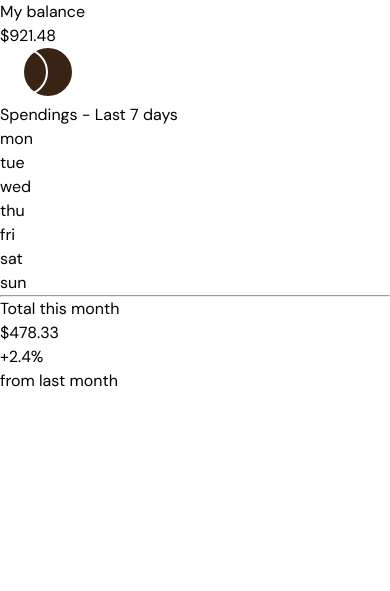
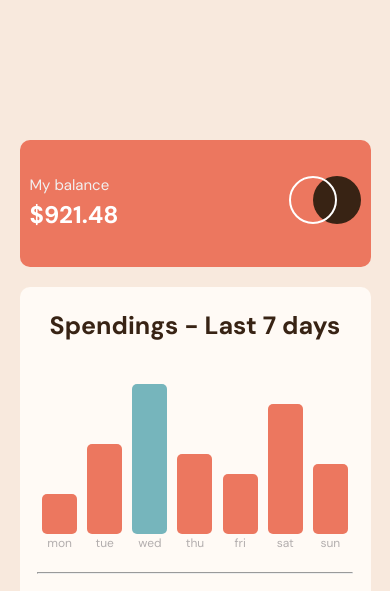
Before and after one commit to dev-yohannes/expense-chart-component, a plain HTML site: page index.html in a window 390 px wide. Shown: the top 591 px of the page. Drawn offline with nearby package versions, Linux system fonts and the light colour scheme; files that its build step writes are made by us from their sources.

Commit message:
done with the mobile side

```diff
--- a/styles/style.scss
+++ b/styles/style.scss
@@ -11,3 +11,187 @@
 
   --dm-sans: "DM Sans", sans-serif;
 }
+
+body {
+  background-color: var(--very-pale-orgnge);
+  background-color: var(--cream);
+}
+
+.div-container {
+  height: 100vh;
+  width: 90%;
+  margin: 0 auto;
+  display: flex;
+  flex-direction: column;
+  align-items: center;
+  justify-content: center;
+  gap: 20px;
+
+  .top-sec {
+    background-color: var(--soft-red);
+    border-radius: 10px;
+    width: 100%;
+    padding: 0 10px;
+    height: 15vh;
+    display: flex;
+    justify-content: space-between;
+    align-items: center;
+    color: white;
+
+    .left {
+      p:nth-of-type(1) {
+        font-size: 15px;
+        color: rgb(241, 240, 240);
+        font-weight: 400;
+      }
+
+      p:nth-of-type(2) {
+        font-size: 24px;
+        font-weight: 700;
+      }
+    }
+  }
+
+  .bottom-sec {
+    background-color: var(--very-pale-orgnge);
+    border-radius: 10px;
+    width: 100%;
+
+    * {
+      width: 90%;
+      margin: 0 auto;
+    }
+
+    h3 {
+      text-align: center;
+      color: var(--dark-brown);
+      font-weight: 700;
+      font-size: 25px;
+      padding-top: 20px;
+      margin-bottom: 40px;
+    }
+
+    .bars {
+      display: grid;
+      align-items: end;
+      grid-template-columns: repeat(7, 1fr);
+
+      .mon,
+      .tue,
+      .wed,
+      .thu,
+      .fri,
+      .sat,
+      .sun {
+        div {
+          border-radius: 5px;
+        }
+
+        p {
+          text-align: center;
+          color: rgb(179, 174, 174);
+          font-size: 12px;
+        }
+      }
+
+      .mon,
+      .tue,
+      .thu,
+      .fri,
+      .sat,
+      .sun {
+        div {
+          background-color: var(--soft-red);
+          width: 35px;
+        }
+      }
+
+      .mon {
+        div {
+          height: 40px;
+        }
+      }
+
+      .tue {
+        div {
+          height: 90px;
+        }
+      }
+
+      .wed {
+        div {
+          height: 150px;
+          width: 35px;
+          background-color: var(--cyan);
+        }
+      }
+
+      .thu {
+        div {
+          height: 80px;
+        }
+      }
+
+      .fri {
+        div {
+          height: 60px;
+        }
+      }
+
+      .sat {
+        div {
+          height: 130px;
+        }
+      }
+
+      .sun {
+        div {
+          height: 70px;
+        }
+      }
+    }
+
+    hr {
+      margin: 20px auto;
+    }
+
+    .total-sec {
+      margin-bottom: 40px;
+
+      .total-text {
+        font-size: 15px;
+        color: var(--medium-brown);
+      }
+
+      .total {
+        display: flex;
+        justify-content: space-around;
+        align-items: center;
+
+        p {
+          width: fit-content;
+        }
+
+        p:nth-of-type(1) {
+          margin-left: 0;
+          font-size: 30px;
+          font-weight: 700;
+          color: var(--dark-brown);
+        }
+
+        p:nth-of-type(2) {
+          margin-right: 0;
+          color: var(--dark-brown);
+          font-weight: 700;
+        }
+      }
+
+      p:nth-of-type(2) {
+        text-align: right;
+        font-size: 15px;
+        color: var(--medium-brown);
+        margin-top: -20px;
+      }
+    }
+  }
+}
```
